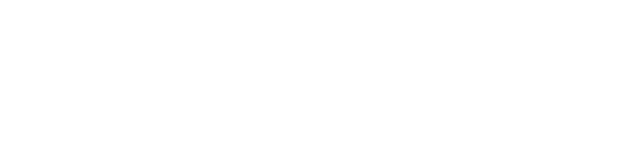
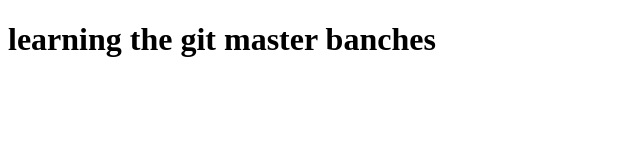
Before and after one commit to Kingsedu/git-one, a plain HTML site: page index.html in a window 1280 px wide. Shown: the whole page, without its empty margins (0-640 px from the left). Drawn offline with Linux system fonts and the light colour scheme.

Commit message:
added a h1 tag

```diff
--- a/index.html
+++ b/index.html
@@ -6,6 +6,6 @@
     <title>working on the gitHub</title>
 </head>
 <body>
-
+    <h1>learning the git master banches</h1>
 </body>
 </html>
```
